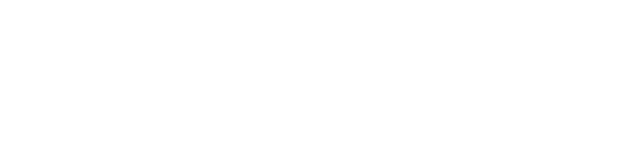
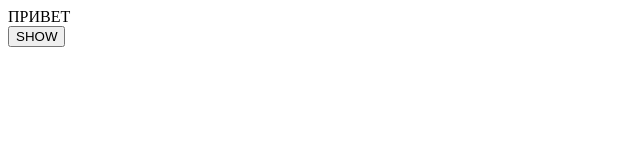
Before and after one commit to koalex/sibinfo_js, a plain HTML site: page index.html in a window 1280 px wide. Shown: the whole page, without its empty margins (0-640 px from the left). Drawn offline with Linux system fonts and the light colour scheme.

Commit message:
Add some template

```diff
--- a/index.html
+++ b/index.html
@@ -5,6 +5,9 @@
 	<title>JS | GIT</title>
 </head>
 <body>
-
+	<div class="box">
+		ПРИВЕТ
+	</div>
+	<button id="btn">SHOW</button>
 </body>
 </html>
```
